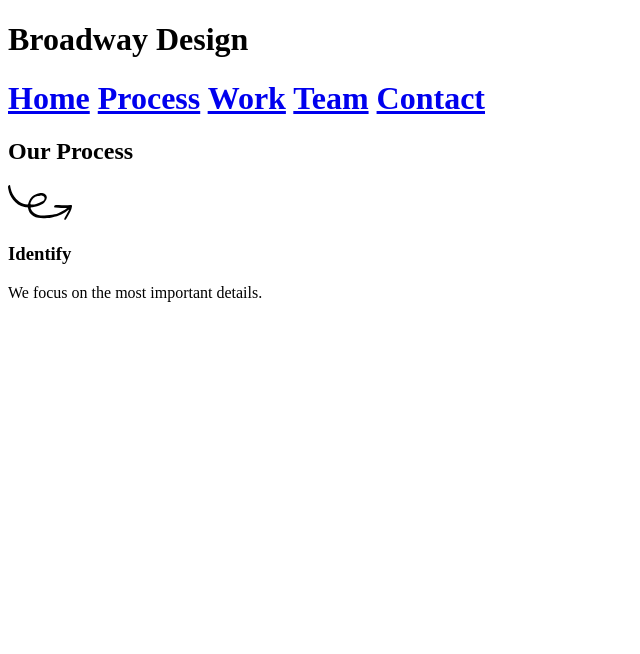
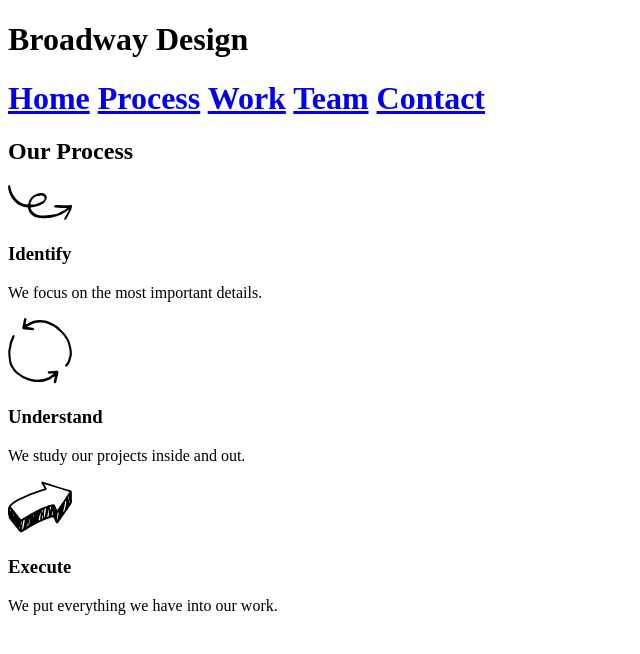
Before and after one commit to 1mauricio4/broadway, a plain HTML site: page index.html in a window 1280 px wide. Shown: the whole page, without its empty margins (0-640 px from the left). Drawn offline with Linux system fonts and the light colour scheme.

Commit message:
finish supporting and supporting-items, includ all icons.

```diff
--- a/index.html
+++ b/index.html
@@ -25,6 +25,16 @@
         <h3>Identify</h3>
         <p>We focus on the most important details.</p>
       </div>
+      <div class="supporting-item">
+        <img src="./resources/icons/understand.svg" alt="two arrows making a circle"/>
+        <h3>Understand</h3>
+        <p>We study our projects inside and out.</p>
+      </div>
+      <div class="supporting-item">
+        <img src="./resources/icons/execute.svg" alt="bold arrow to the NE">
+        <h3>Execute</h3>
+        <p>We put everything we have into our work.</p>
+      </div>
     </div>
 
   </body>
```
